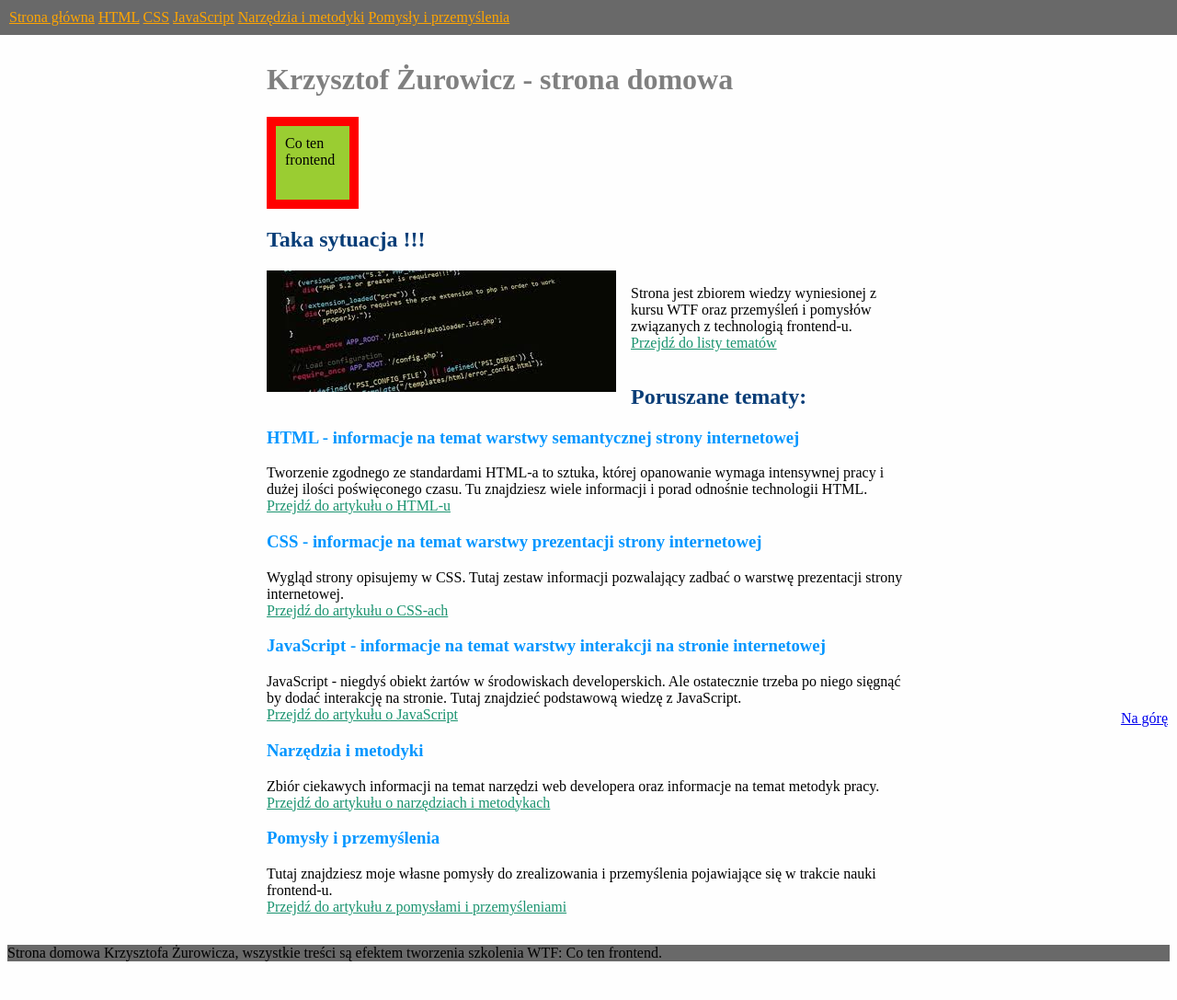
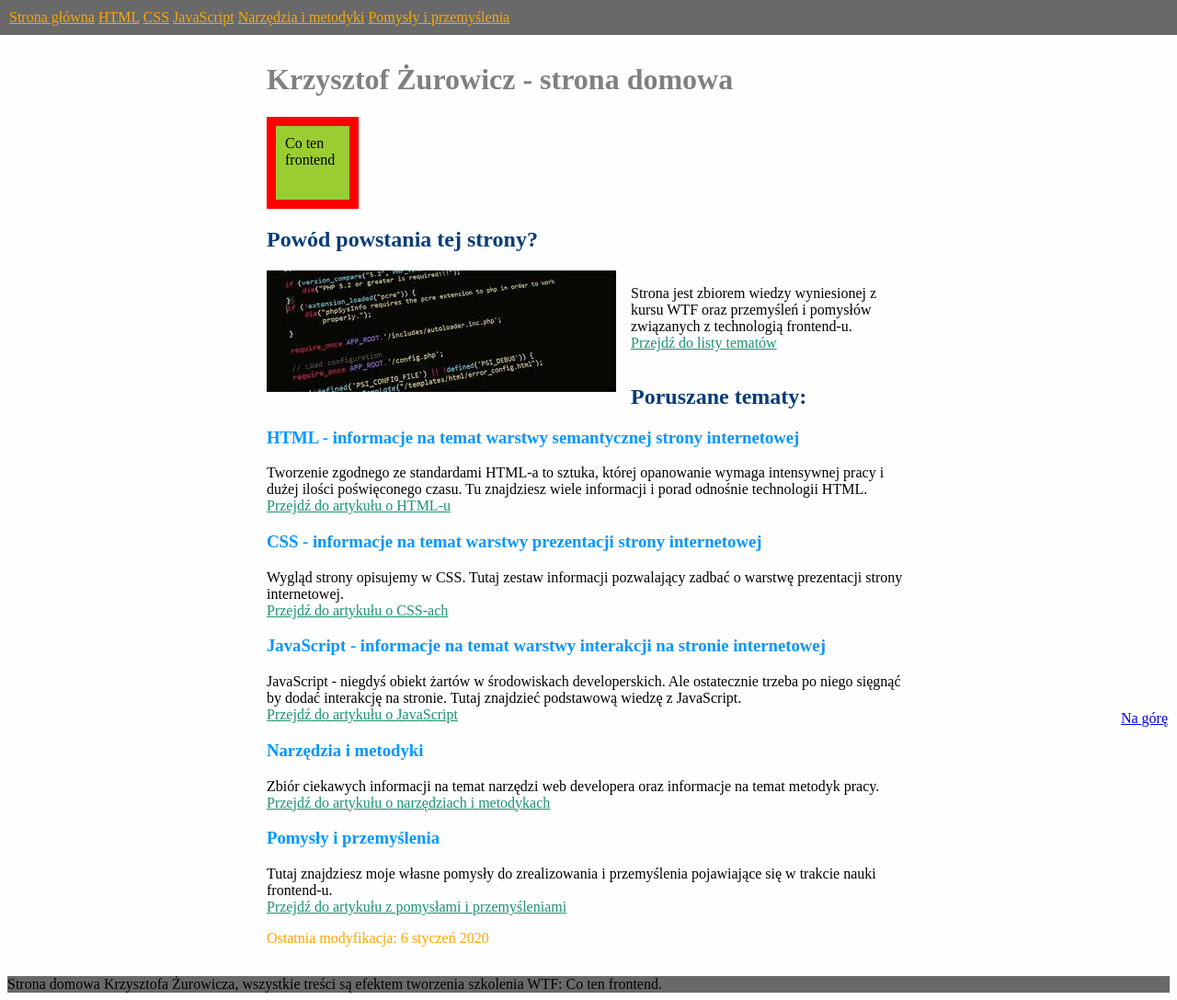
Before and after one commit to krzysztofzurowicz/homepage, a plain HTML site: page index.html in a window 1280 px wide. Shown: the whole page at 92% size. Before the commit the page ends 1053 px from the top, so only its background shows below. Drawn offline with Linux system fonts and the light colour scheme.

Commit message:
DOM simple modification added

```diff
--- a/index.html
+++ b/index.html
@@ -24,7 +24,7 @@
     </header>
     <section class="about">
       <div class="box">Co ten frontend</div>
-      <h2 class="about__header about__header--js">Powód powstania tej strony?</h2>
+      <h2 class="about__header">Powód powstania tej strony?</h2>
       <img src="image_coding.jpeg" alt="Zdjęcie kodu - art" class="about__picture">
 
       <p class="about__paragraph">Strona jest zbiorem wiedzy wyniesionej z kursu WTF oraz przemyśleń i pomysłów związanych z technologią frontend-u.
@@ -65,6 +65,9 @@
         </p>
       </section>
     </section>
+    <section class="information">
+      <p class="information__paragraph information__paragraph--js"></p>
+    </section>
   </main>
   <footer class="page__footer">
     Strona domowa Krzysztofa Żurowicza, wszystkie treści są efektem tworzenia szkolenia WTF: Co ten frontend.
--- a/main.js
+++ b/main.js
@@ -1,11 +1,5 @@
 const name = 'Krzysztof Żurowicz';
 console.log(`${name} wita cię na stronie kursu WTF.`);
 
-const about = document.querySelector('.about__header--js');
-console.log(about.innerHTML);
-
-about.innerHTML = 'Taka sytuacja !!!';
-
-const paragraphs = document.querySelectorAll('p');
-console.log(paragraphs);
-console.log(paragraphs[0]);
+const info = document.querySelector('.information__paragraph--js');
+info.innerHTML = 'Ostatnia modyfikacja: 6 styczeń 2020';
--- a/style.css
+++ b/style.css
@@ -114,3 +114,11 @@
 .article__paragraph {
 
 }
+
+.information {
+
+}
+
+.information__paragraph {
+    color: orange;
+}
```
Also changed, not shown: podstrona_css.html (+3 -0 lines), podstrona_html.html (+3 -0 lines), podstrona_ideas.html (+3 -0 lines), podstrona_js.html (+3 -0 lines), podstrona_tools.html (+3 -0 lines).
